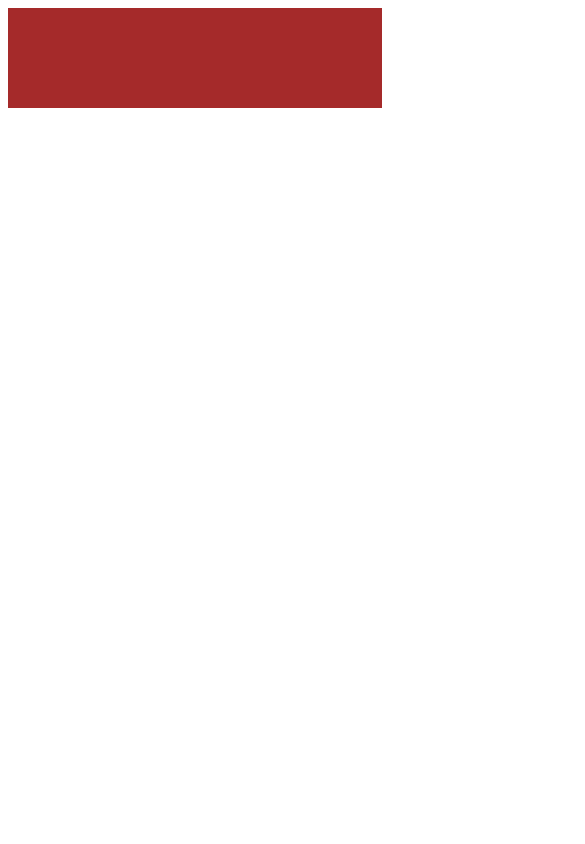
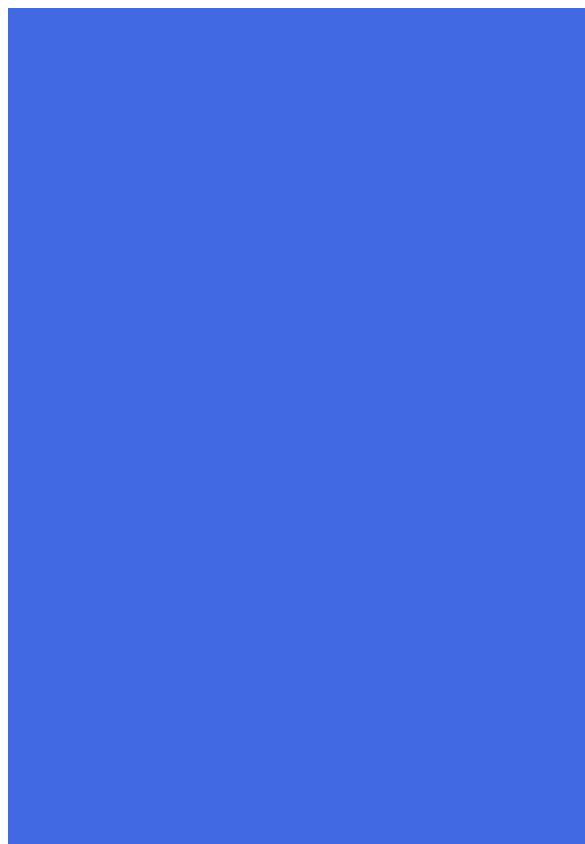
Before and after one commit to seoksam2/kakao-clone, a plain HTML site: page 10-transformations/index.html in a window 390 px wide. Shown: the top 844 px of the page, 585 px wide, since content can reach past the window. Drawn offline with Linux system fonts and the light colour scheme.

Commit message:
kakao-clone
 - transitions
 - transformations
 - animations
 - media query

```diff
--- a/10-transformations/index.html
+++ b/10-transformations/index.html
@@ -1,37 +1,26 @@
 <!DOCTYPE html>
 <html lang="en">
-
   <head>
-    <meta charset="UTF-8">
-    <meta name="viewport" content="width=device-width, initial-scale=1.0">
+    <meta charset="UTF-8" />
+    <meta name="viewport" content="width=device-width, initial-scale=1.0" />
     <title>Transformations</title>
     <style>
       .box {
-            width: 100px;
-            height: 100px;
-            background-color: brown;
-            transition: transform 1s ease-in-out;
+        width: 1000px;
+        height: 1000px;
+        background-color: royalblue;
+        transition: transform 0.5s ease-in-out;
+        transition: all 2s ease-in-out;
       }
 
       .box:hover {
-            transform: rotate(1turn);
-        }
-
-        .father {
-            display: flex;
-            flex-direction: row;
+        transform: rotate(10turn) scale(0.5, 0.5);
+        background-color: skyblue;
       }
     </style>
   </head>
 
   <body>
-    <div class="father">
     <div class="box"></div>
-        <div class="box"></div>
-        <div class="box"></div>
-        <div class="box"></div>
-        <div class="box"></div>
-    </div>
   </body>
-
 </html>
```
Also changed, not shown: 09-transitions/index.html (+3 -4 lines), 11-animations/index.html (added, +40 -0 lines), 12-media-queries/index.html (added, +19 -0 lines). Lines whose indentation alone changed are shown as unchanged.
